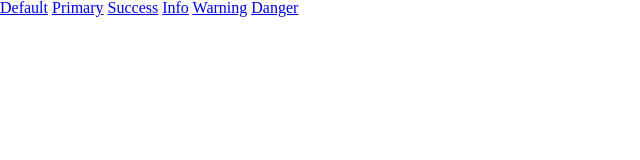
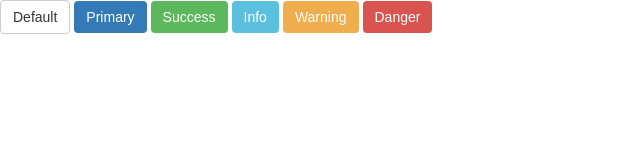
Before and after one commit to SzokeFerenc/common-html-css-components, a plain HTML site: page index.html in a window 1280 px wide. Shown: the whole page, without its empty margins (0-640 px from the left). Drawn offline with nearby package versions, Linux system fonts and the light colour scheme.

Commit message:
button colors added

```diff
--- a/index.html
+++ b/index.html
@@ -8,11 +8,11 @@
         <link rel="stylesheet" type="text/css" href="style.css">
     </head>
     <body>
-        <a href="#" class="btn">Default</a>
-        <a href="#" class="btn">Primary</a>
-        <a href="#" class="btn">Success</a>
-        <a href="#" class="btn">Info</a>
-        <a href="#" class="btn">Warning</a>
-        <a href="#" class="btn">Danger</a>
+        <a href="#" class="btn btn-default">Default</a>
+        <a href="#" class="btn btn-primary">Primary</a>
+        <a href="#" class="btn btn-success">Success</a>
+        <a href="#" class="btn btn-info">Info</a>
+        <a href="#" class="btn btn-warning">Warning</a>
+        <a href="#" class="btn btn-danger">Danger</a>
     </body>
 </html>
--- a/style.css
+++ b/style.css
@@ -0,0 +1,79 @@
+/* The base of every button */
+.btn {
+    display: inline-block;
+    text-decoration: none;
+    font-family: Arial, sans-serif;
+    text-align: center;
+    font-size: 14px;
+    line-height: 1.42857143;
+    padding: 6px 12px;
+    margin-bottom: 10px;
+    border: 1px solid transparent;
+    border-radius: 4px;
+    white-space: nowrap;
+    vertical-align: middle;
+    color: #fff;
+}
+
+  /* Additional styles for "Default" */
+
+.btn-default {
+    color: #333;
+    background-color: #fff;
+    border-color: #ccc;
+}
+
+.btn-default:hover {
+    background-color: #e6e6e6;
+    border-color: #adadad;
+}
+
+.btn-primary {
+    background-color: #337ab7;
+    border: #2e6da4;
+}
+
+.btn-primary:hover {
+    background-color: #286090;
+    border: #204d74;
+}
+
+.btn-success {
+    background-color: #5cb85c;
+    border: #4cae4c;
+}
+
+.btn-success:hover {
+    background-color: #449d44;
+    border: #398439;
+}
+
+.btn-info {
+    background-color: #5bc0de;
+    border: #46b8da;
+}
+
+.btn-info:hover {
+    background-color: #31b0d5;
+    border: #269abc;
+}
+
+.btn-warning {
+    background-color: #f0ad4e;
+    border: #eea236;
+}
+
+.btn-warning:hover {
+    background-color: #ec971f;
+    border: #d58512;
+}
+
+.btn-danger {
+    background-color: #d9534f;
+    border: #d43f3a;
+}
+
+.btn-danger:hover {
+    background-color: #c9302c;
+    border: #ac2925;
+}
```
